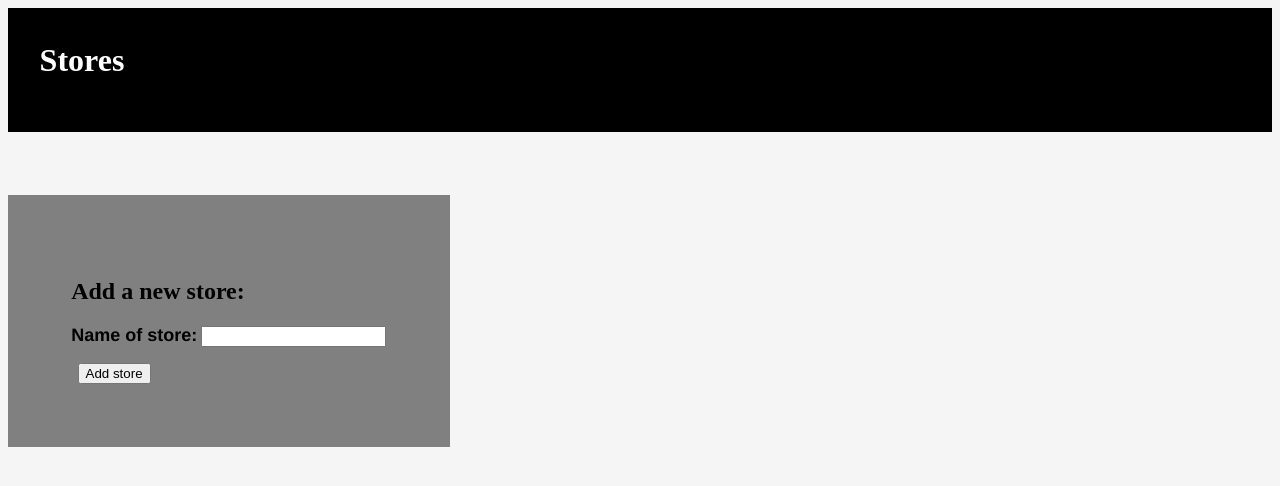
After one commit to mmalcorn/shoe-store, a PHP site: template views/stores.html.twig in a window 1280 px wide. The commit adds this page. Shown: the top 486 px of the page. Run offline with PHP 8.4, Linux system fonts and the light colour scheme; the template is opened without the code that fills it, so the values that code supplies are empty; some libraries are stand-ins or nearby versions.

Commit message:
add route for /stores.  renders a form to add a new store to the database

```diff
--- a/views/index.html.twig
+++ b/views/index.html.twig
@@ -26,6 +26,7 @@
 
       <div class="col-xs-6">
         <h3> Here is a list of our stores:</h3>
+        <a href="/stores"><div id="add-store">Add a new store</div></a>
         <div id="all-stores">
           {% if stores is not empty %}
             {% for store in stores %}
--- /dev/null
+++ b/views/stores.html.twig
@@ -0,0 +1,21 @@
+<!DOCTYPE html>
+<html>
+    <head>
+        <meta charset="utf-8">
+        <link href="/css/styles.css" rel="stylesheet" type="text/css">
+        <title>Stores</title>
+        <div class="main-nav"><h1>Stores</h1></div>
+    </head>
+    <body>
+
+        <div id="new-store-form">
+        <h2>Add a new store:</h2>
+        <form action="/stores" method="post">
+            <label for="store">Name of store:</label>
+            <input id="store" type="text" name="store">
+            <button type="submit">Add store</button>
+        </form>
+    </div>
+
+    </body>
+</html>
--- a/web/css/styles.css
+++ b/web/css/styles.css
@@ -7,6 +7,7 @@ h3 {
     margin-left: 2%;
 }
 
+/*-----INDEX.HTML------*/
 .main-nav, #nav {
     background-color: black;
     padding: 2.5%;
@@ -19,7 +20,11 @@ h3 {
   text-align: center;
   margin-top: 5%;
 }
-
+#add-store {
+    background-color: #ff7;
+    width: auto;
+    margin-left: 5%;
+}
 #all-stores {
   margin-top: 5%
 }
@@ -75,9 +80,9 @@ button {
 .brand-for-store {
 display: flex;
 flex-direction: column;
-/*margin-left: 2%;
+margin-left: 2%;
 width: 25%;
-padding: 2%;*/
+padding: 2%;
 }
 
 #choose-brand {
@@ -94,6 +99,16 @@ button {
     margin-top: 5%;
     margin-left: 2%;
 }
+
+/*Add a new store form -- stores.html.twig*/
+#new-store-form {
+    background-color: gray;
+    width: 25%;
+    padding: 5%;
+}
+#store {
+
+}
 /*-------------------------------------*/
 
 footer {
```
Also changed, not shown: app/app.php (+13 -0 lines).
